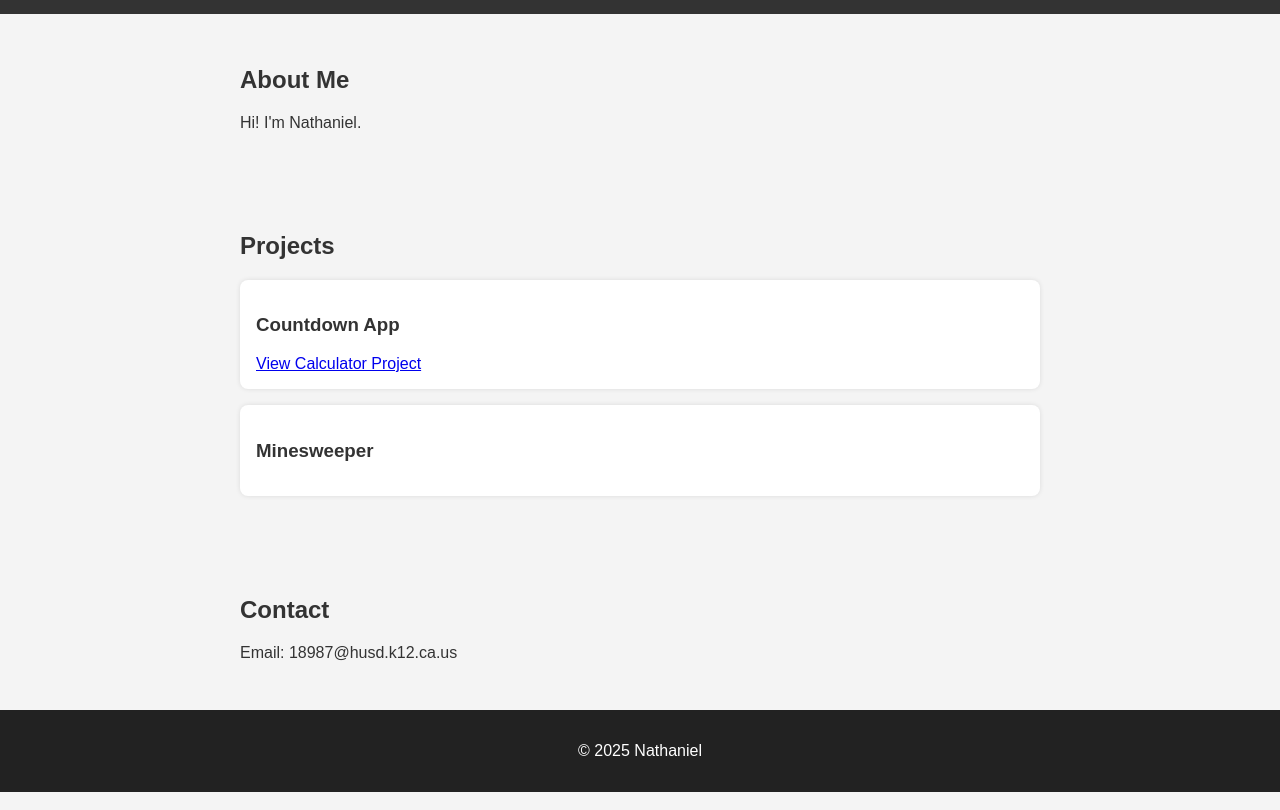
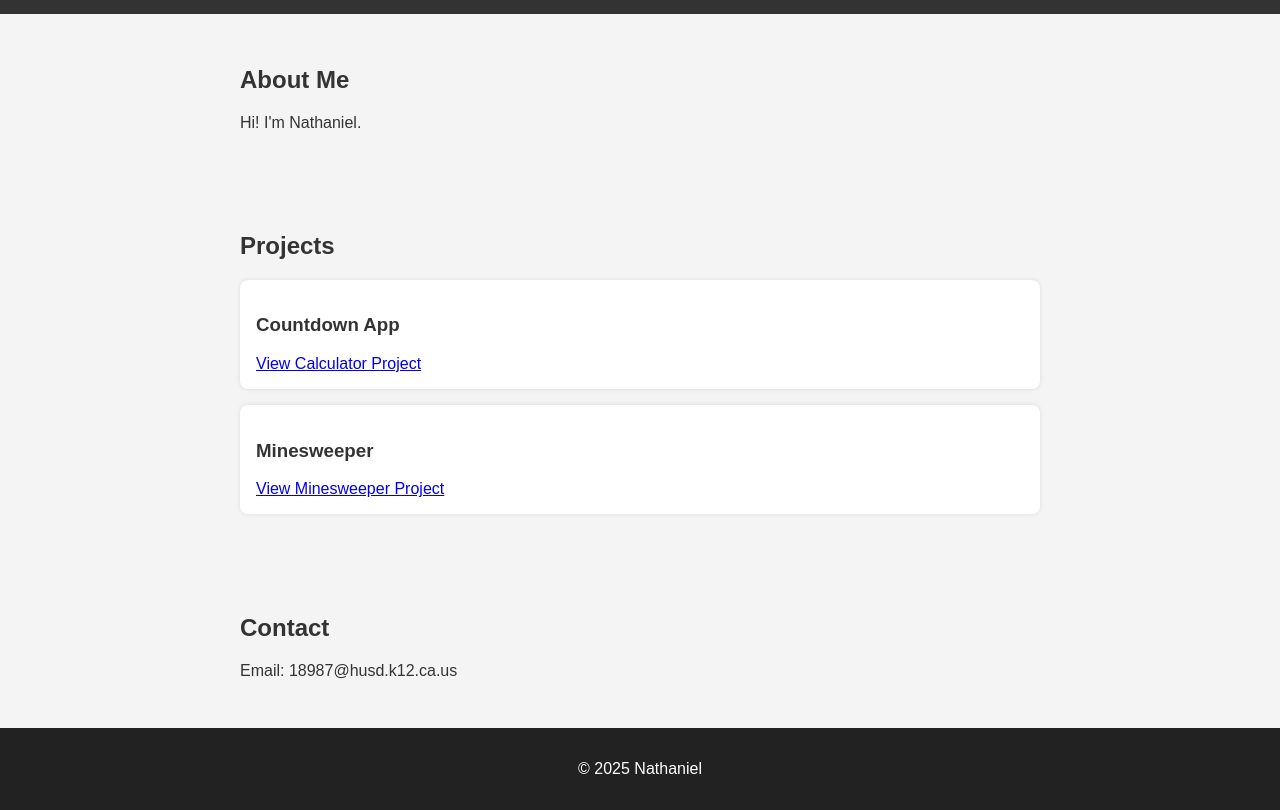
Before and after one commit to TansAlt/Final-Project-3, a plain HTML site: page index.html in a window 1280 px wide. Shown: the part 116-926 px from the top of the page. Drawn offline with Linux system fonts and the light colour scheme; a script that the page names is missing.

Commit message:
Update index.html

```diff
--- a/index.html
+++ b/index.html
@@ -29,6 +29,7 @@
     </div>
     <div class="project-card">
       <h3>Minesweeper </h3>
+       <a href="projects/sample.cpp" target="_blank">View Minesweeper Project</a>
     </div>
   </section>
 
```
